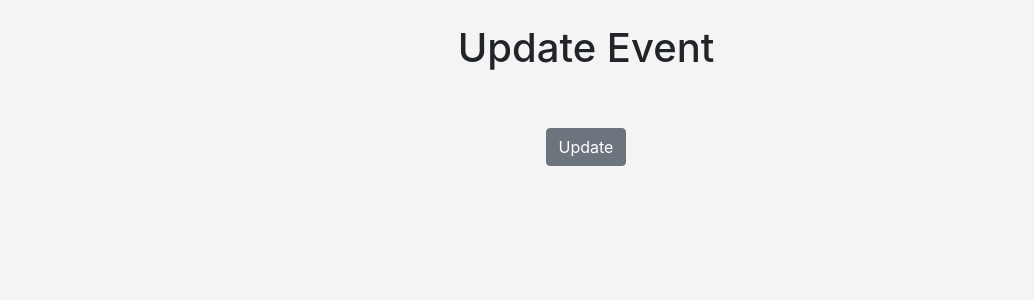
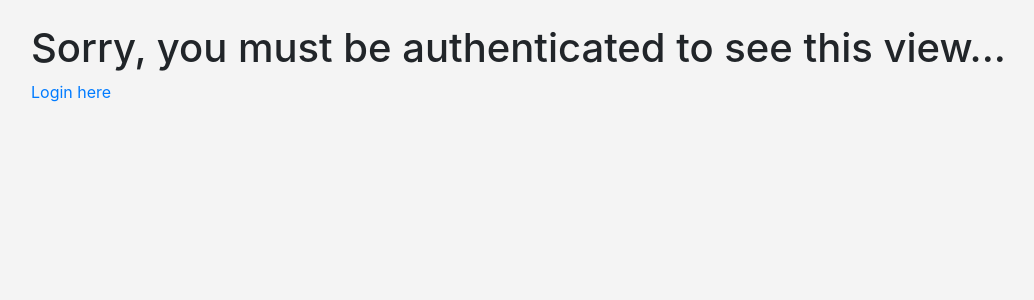
Before and after one commit to Samuca47prog/Django-Wednesday, a Django app: template Django Wednesdays - Codemy/myclub_website/events/templates/events/update_event.html in a window 1280 px wide. Shown: the part 56-356 px from the top of the page, without its empty margins (54-1088 px from the left). Run offline with Django 3.2, Linux system fonts and the light colour scheme; the template is opened without the code that fills it, so the values that code supplies are empty.

Commit message:
class 27 (real)

```diff
--- a/Django Wednesdays - Codemy/myclub_website/events/templates/events/add_venue.html
+++ b/Django Wednesdays - Codemy/myclub_website/events/templates/events/add_venue.html
@@ -1,6 +1,8 @@
 {% extends 'events/base.html' %}
 
 {% block content %}
+
+    {% if user.is_authenticated %}
         <center>
             <h1>Add Venue To Database</h1>
             <br><br>
@@ -20,7 +22,11 @@
                 </form>
             {% endif %}
 
+    {% else %}
+        <h1>Sorry, you must be authenticated to see this view...</h1>
+        <a href="{% url 'login' %}">Login here</a>
 
+    {% endif %}
 
     </center>
 {% endblock %}
--- a/Django Wednesdays - Codemy/myclub_website/events/templates/events/events_list.html
+++ b/Django Wednesdays - Codemy/myclub_website/events/templates/events/events_list.html
@@ -28,10 +28,12 @@
               </ul>
             </p>
           </div>
+          {% if user.is_authenticated %}
             <div class="card-footer text-muted">
                 <a href="{% url 'update-event' event.id %}" class="btn btn-outline-secondary btn-sm">Update Event</a>
                 <a href="{% url 'delete-event' event.id %}" class="btn btn-outline-danger btn-sm">Delete Event</a>
             </div>
+          {% endif %}
       </div>
         <br>
     {% endfor %}
--- a/Django Wednesdays - Codemy/myclub_website/events/templates/events/navbar.html
+++ b/Django Wednesdays - Codemy/myclub_website/events/templates/events/navbar.html
@@ -17,8 +17,10 @@
           </a>
           <ul class="dropdown-menu" aria-labelledby="navbarDropdown">
             <li><a class="dropdown-item" href="{% url 'list-events' %}">All Events</a></li>
-            <li><a class="dropdown-item" href="{% url 'add-event' %}">Add Event</a></li>
-          </ul>
+            {% if user.is_authenticated %}
+              <li><a class="dropdown-item" href="{% url 'add-event' %}">Add Event</a></li>
+            {% endif %}
+            </ul>
         </li>
 
         <li class="nav-item dropdown">
@@ -27,7 +29,9 @@
           </a>
           <ul class="dropdown-menu" aria-labelledby="navbarDropdown">
             <li><a class="dropdown-item" href="{% url 'list-venues' %}">All Venues</a></li>
-            <li><a class="dropdown-item" href="{% url 'add-venue' %}">Add Venue</a></li>
+            {% if user.is_authenticated %}
+              <li><a class="dropdown-item" href="{% url 'add-venue' %}">Add Venue</a></li>
+            {% endif %}
           </ul>
         </li>
 
--- a/Django Wednesdays - Codemy/myclub_website/events/templates/events/update_event.html
+++ b/Django Wednesdays - Codemy/myclub_website/events/templates/events/update_event.html
@@ -1,6 +1,8 @@
 {% extends 'events/base.html' %}
 
 {% block content %}
+
+    {% if user.is_authenticated %}
         <center>
             <h1>Update Event {{ event }}</h1>
             <br>
@@ -12,4 +14,11 @@
             </form>
 
         </center>
+
+    {% else %}
+        <h1>Sorry, you must be authenticated to see this view...</h1>
+        <a href="{% url 'login' %}">Login here</a>
+
+    {% endif %}
+
 {% endblock %}
```
Also changed, not shown: Django Wednesdays - Codemy/myclub_website/events/templates/events/add_event.html (+8 -0 lines), Django Wednesdays - Codemy/myclub_website/events/templates/events/update_venue.html (+7 -0 lines), Django Wednesdays - Codemy/myclub_website/events/templates/events/venue.html (+6 -4 lines), Django Wednesdays - Codemy/myclub_website/db.sqlite3. Lines whose indentation alone changed are shown as unchanged.
